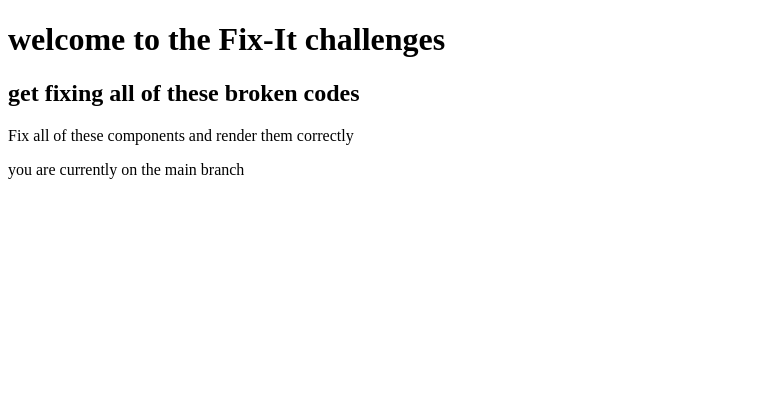
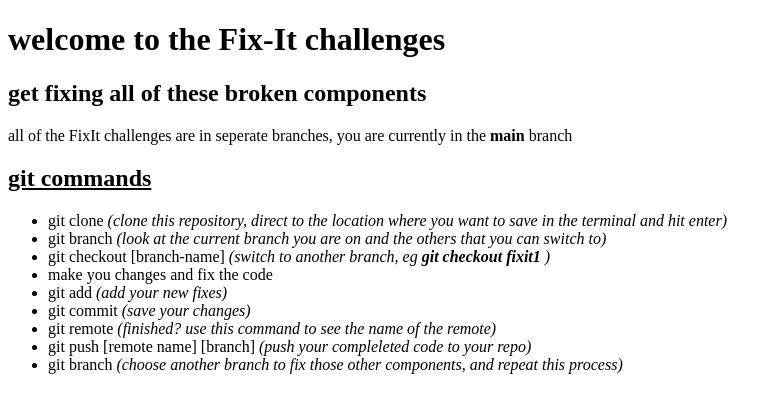
Before and after one commit to riggage/fix-its, a React (Create React App) app: page / in a window 1280 px wide. Shown: the top 412 px of the page, without its empty margins (0-782 px from the left). Built offline with nearby package versions, Linux system fonts and the light colour scheme.

Commit message:
updated readme

```diff
--- a/src/App.js
+++ b/src/App.js
@@ -2,9 +2,20 @@ const App = () => {
   return (
     <div>
       <h1>welcome to the Fix-It challenges</h1>
-      <h2>get fixing all of these broken codes</h2>
-      <p>Fix all of these components and render them correctly</p>
-      <p>you are currently on the main branch</p>
+      <h2>get fixing all of these broken components</h2>
+      <p>all of the FixIt challenges are in seperate branches, you are currently in the <b>main</b> branch</p>
+      <h2><u>git commands</u></h2>
+      <ul>
+        <li>git clone <i>(clone this repository, direct to the location where you want to save in the terminal and hit enter)</i></li>
+        <li>git branch <i>(look at the current branch you are on and the others that you can switch to)</i></li>
+        <li>git checkout [branch-name] <i>(switch to another branch, eg <b>git checkout fixit1</b> )</i></li>
+        <li>make you changes and fix the code</li>
+        <li>git add <i>(add your new fixes)</i></li>
+        <li>git commit <i>(save your changes)</i></li>
+        <li>git remote <i>(finished? use this command to see the name of the remote)</i></li>
+        <li>git push [remote name] [branch] <i>(push your compleleted code to your repo)</i></li>
+        <li>git branch <i>(choose another branch to fix those other components, and repeat this process)</i></li>
+      </ul>
     </div>
   );
 }
```
Also changed, not shown: 1 other file (tests, documents, lock files or other folders).
